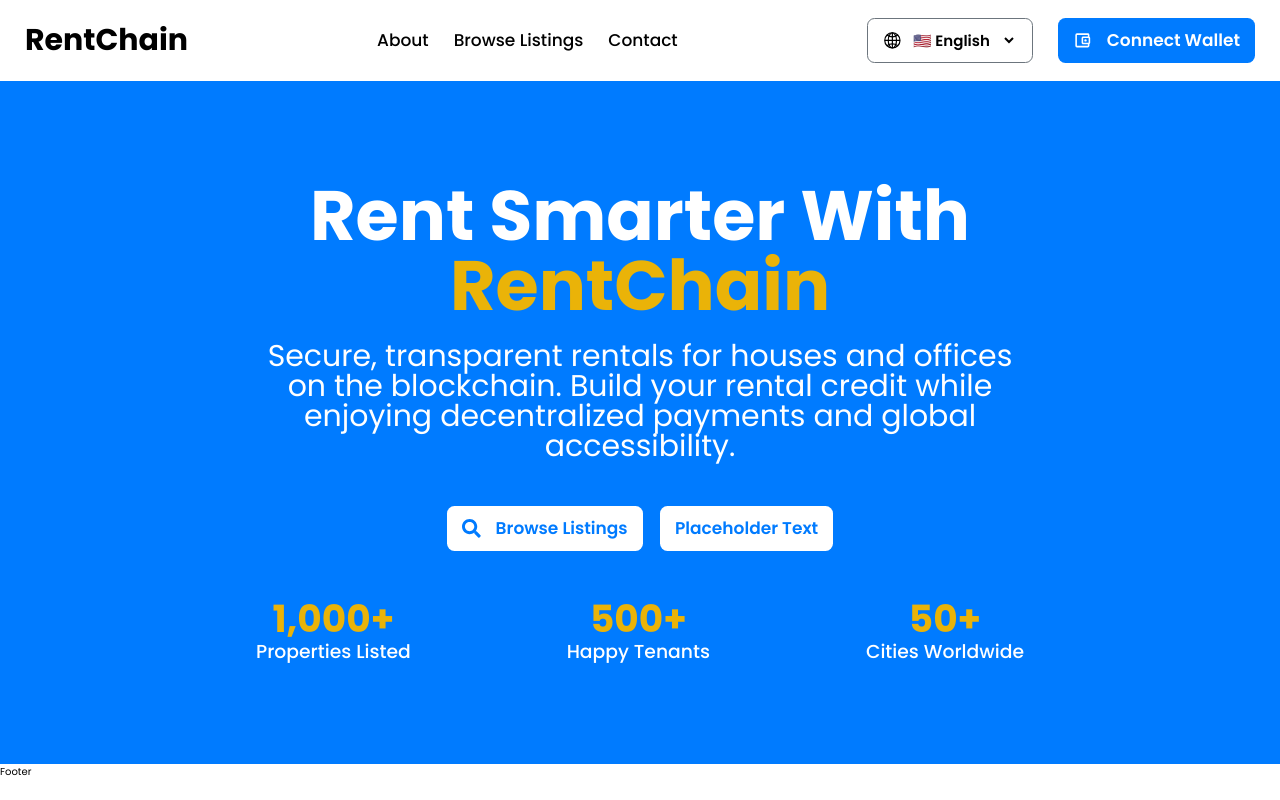
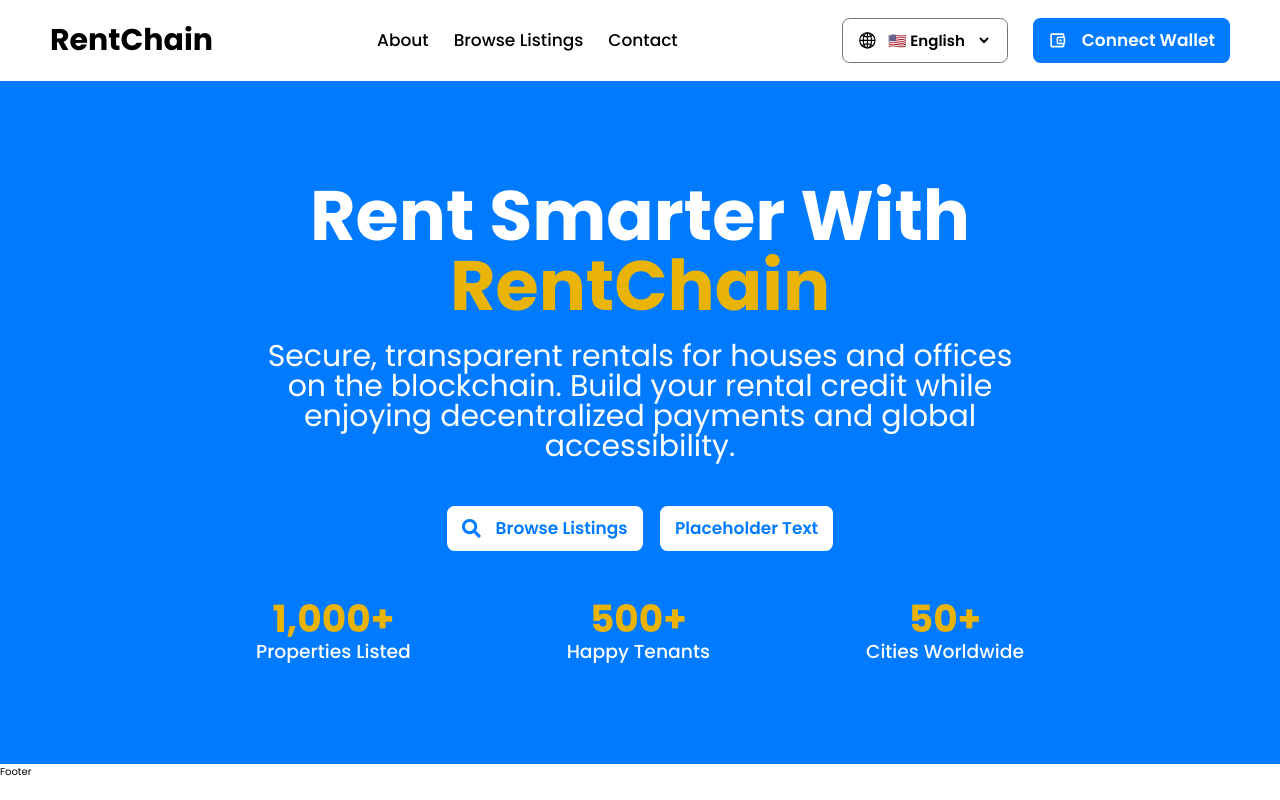
Before and after one commit to Jo-shua09/RentChain, a React (Vite) app in the folder Frontend/RentChain/: page / in a window 1280 px wide. Built offline with nearby package versions, Linux system fonts and the light colour scheme.

Commit message:
fix: adjust padding in Navbar component for improved layout

```diff
--- a/Frontend/RentChain/src/components/common/Navbar.jsx
+++ b/Frontend/RentChain/src/components/common/Navbar.jsx
@@ -9,7 +9,7 @@ export default function Navbar() {
 
 	return (
 		<div className="w-full h-full">
-			<div className="flex items-center justify-between py-7 px-10 shadow-xl">
+			<div className="flex items-center justify-between py-7 px-20 shadow-xl">
 				<div className="w-fit cursor-pointer">
 					<h1 className="text-5xl font-bold">rentChain</h1>
 				</div>
```
